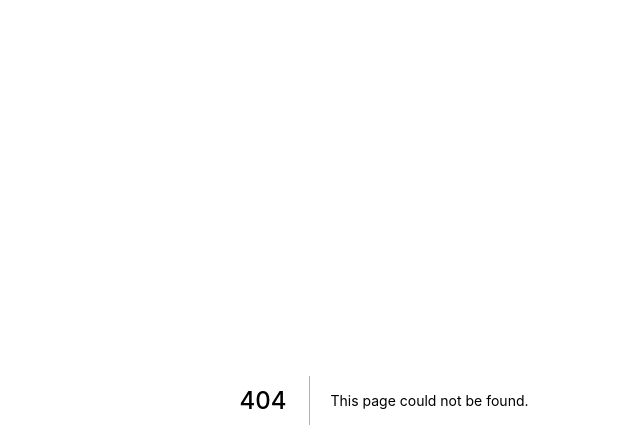
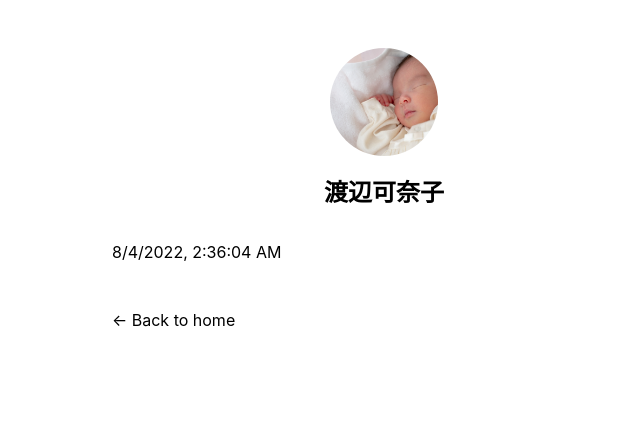
Before and after one commit to watanabekanako/nextjs-blog, a Next.js app: page /ssr in a window 1280 px wide. Before the commit this address had no page. Shown: the top 448 px of the page, without its empty margins (256-896 px from the left). Built offline with nearby package versions, Linux system fonts and the light colour scheme.

Commit message:
ssr.js追加しました

```diff
--- /dev/null
+++ b/pages/ssr.js
@@ -0,0 +1,17 @@
+import Head from "next/head";
+import Layout from "../components/layout";
+
+export default function Page({ data }) {
+  return (
+    <Layout>
+      <Head>
+        <title>Server-side Rendering</title>
+      </Head>
+      <p>{data.current}</p>
+    </Layout>
+  );
+}
+
+export async function getServerSideProps() {
+  return { props: { data: { current: new Date().toLocaleString() } } };
+}
```
